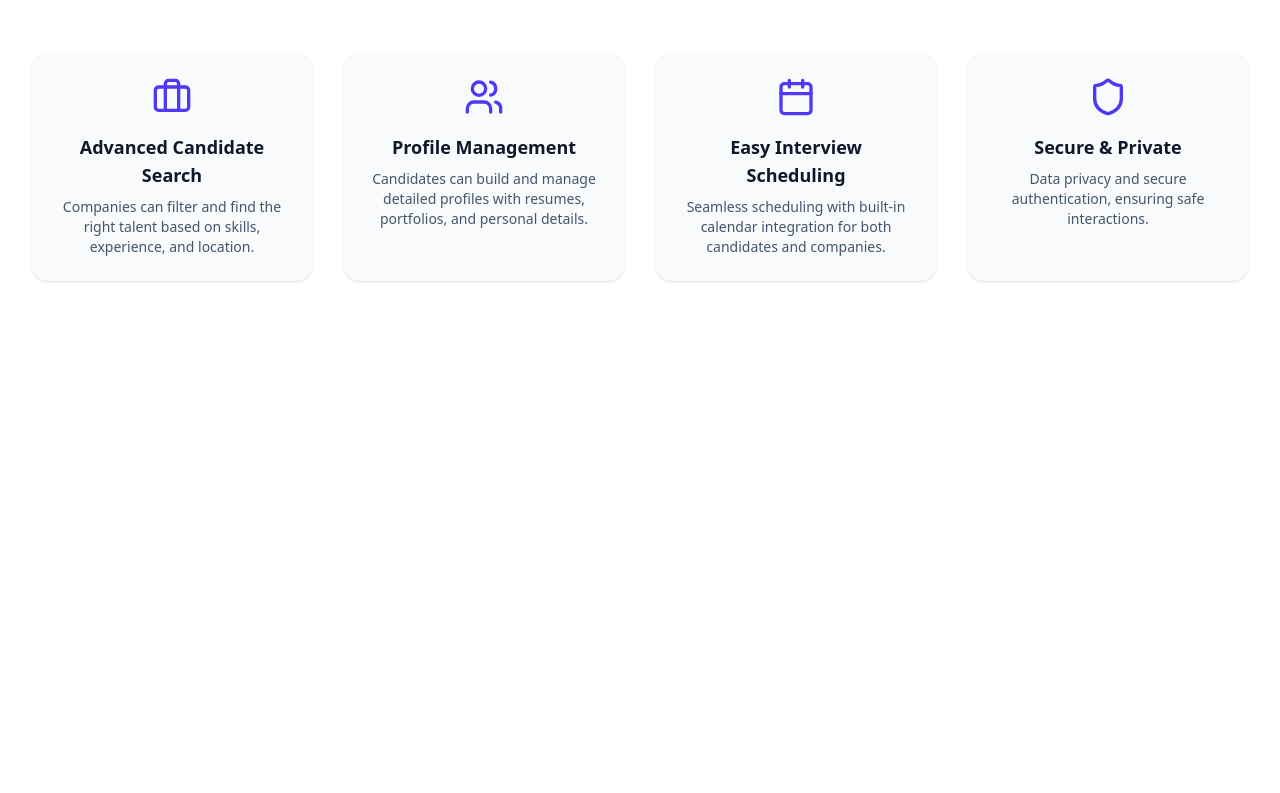
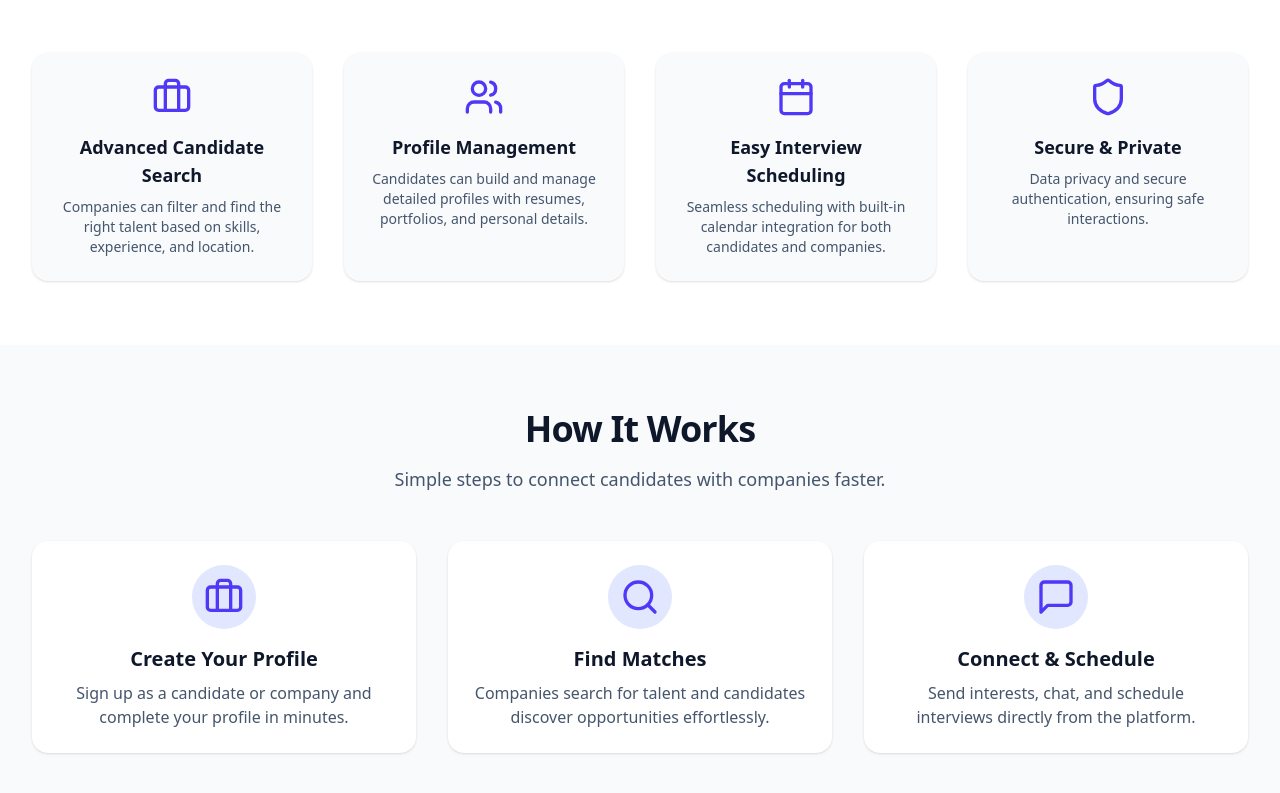
Before and after one commit to imtiazsakib15/talentra-client, a React (Vite) app: page / in a window 1280 px wide. Shown: the part 736-1529 px from the top of the page. Before the commit the page ends 1081 px from the top, so only its background shows below. Built offline with nearby package versions, Linux system fonts and the light colour scheme.

Commit message:
feat(ui): add how it works section to homepage

```diff
--- /dev/null
+++ b/src/components/home/HowItWorks.tsx
@@ -0,0 +1,34 @@
+import { STEPS } from "@/constants/howItWorksSteps.constant";
+import SectionTitle from "../shared/SectionTitle";
+
+const HowItWorks = () => {
+  return (
+    <section className="py-10 sm:py-14 lg:py-16 bg-slate-50">
+      <div className="mx-auto max-w-7xl px-4 sm:px-6 lg:px-8 text-center">
+        <SectionTitle
+          title="How It Works"
+          subtitle="Simple steps to connect candidates with companies faster."
+        />
+
+        <div className="mt-12 grid gap-8 sm:grid-cols-2 lg:grid-cols-3">
+          {STEPS.map((step, idx) => (
+            <div
+              key={idx}
+              className="flex flex-col items-center rounded-2xl bg-white p-6 shadow hover:shadow-md transition"
+            >
+              <div className="mb-4 flex h-16 w-16 items-center justify-center rounded-full bg-indigo-100">
+                {step.icon}
+              </div>
+              <h3 className="text-xl font-semibold text-slate-900">
+                {step.title}
+              </h3>
+              <p className="mt-2 text-slate-600">{step.description}</p>
+            </div>
+          ))}
+        </div>
+      </div>
+    </section>
+  );
+};
+
+export default HowItWorks;
--- /dev/null
+++ b/src/constants/howItWorksSteps.constant.tsx
@@ -0,0 +1,22 @@
+import { Briefcase, Search, MessageSquare } from "lucide-react";
+
+export const STEPS = [
+  {
+    title: "Create Your Profile",
+    description:
+      "Sign up as a candidate or company and complete your profile in minutes.",
+    icon: <Briefcase className="h-10 w-10 text-indigo-600" />,
+  },
+  {
+    title: "Find Matches",
+    description:
+      "Companies search for talent and candidates discover opportunities effortlessly.",
+    icon: <Search className="h-10 w-10 text-indigo-600" />,
+  },
+  {
+    title: "Connect & Schedule",
+    description:
+      "Send interests, chat, and schedule interviews directly from the platform.",
+    icon: <MessageSquare className="h-10 w-10 text-indigo-600" />,
+  },
+];
--- a/src/pages/Home.tsx
+++ b/src/pages/Home.tsx
@@ -1,11 +1,13 @@
 import Features from "@/components/home/Features";
 import Hero from "@/components/home/Hero";
+import HowItWorks from "@/components/home/HowItWorks";
 
 const Home = () => {
   return (
     <>
       <Hero />
       <Features />
+      <HowItWorks />
     </>
   );
 };
```
